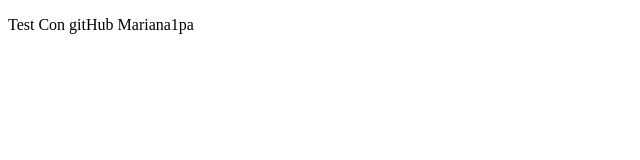
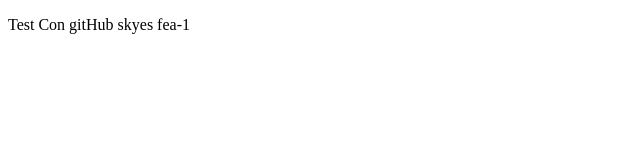
Before and after one commit to santialejo97/test01, a plain HTML site: page src/index.html in a window 1280 px wide. Shown: the full height of the page, 0-640 px from the left. Drawn offline with Linux system fonts and the light colour scheme.

```diff
--- a/src/index.html
+++ b/src/index.html
@@ -6,6 +6,6 @@
     <title>Test01</title>
   </head>
   <body>
-    <p>Test Con gitHub Mariana1pa</p>
+    <p>Test Con gitHub skyes fea-1</p>
   </body>
 </html>
```
